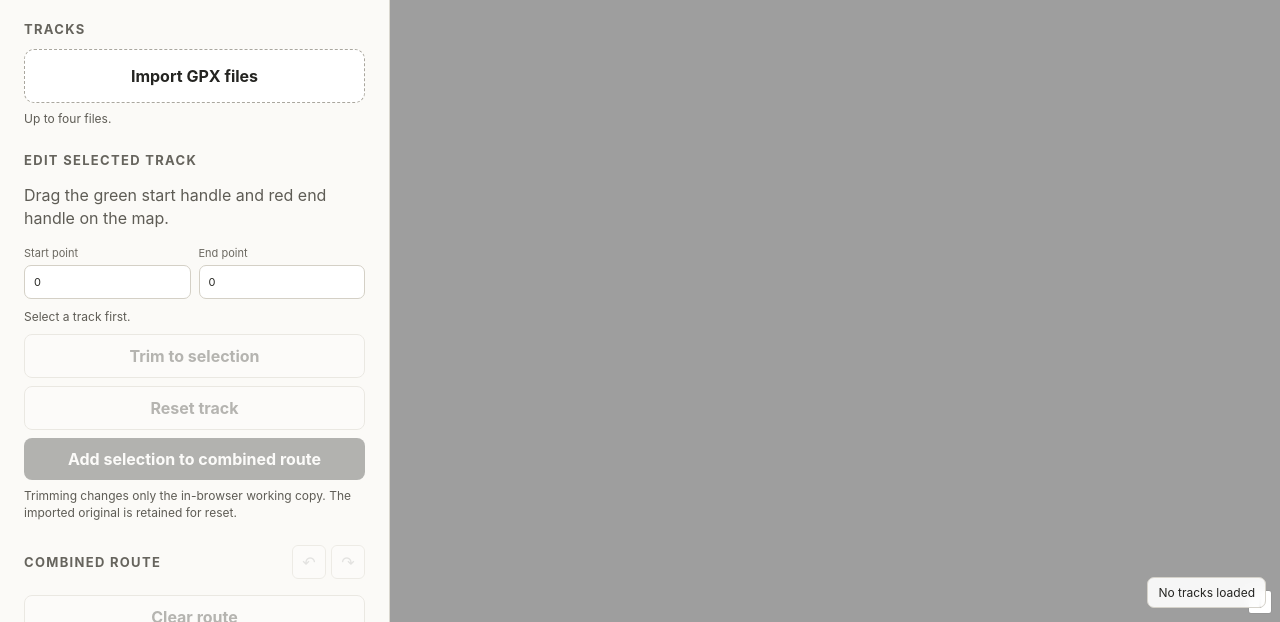
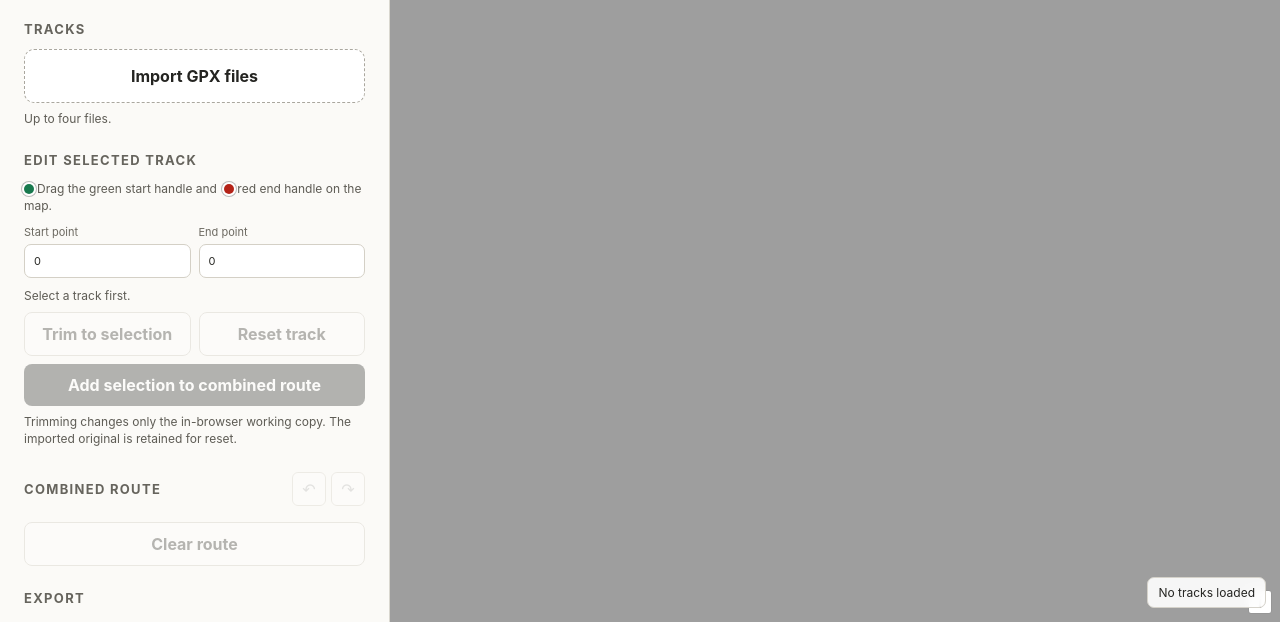
Before and after one commit to Mikkel-BS/gpx-tools, a website built with Vite: page index.html in a window 1280 px wide. Shown: the part 178-800 px from the top of the page. Built offline with nearby package versions, Linux system fonts and the light colour scheme.

Commit message:
Style draggable selection and selected route pieces

```diff
--- a/src/styles.css
+++ b/src/styles.css
@@ -17,6 +17,10 @@ h2 { font-size: 13px; text-transform: uppercase; letter-spacing: .1em; margin: 0
 .import:hover { border-color: #65635d; }
 .import input { display: none; }
 .hint { font-size: 12px; margin: 7px 0 0; }
+.selection-instruction { margin: 0 0 10px; font-size: 12px; }
+.handle-dot { display: inline-block; width: 10px; height: 10px; border-radius: 50%; margin-right: 3px; vertical-align: -1px; box-shadow: 0 0 0 2px #fff, 0 0 0 3px #bbb; }
+.handle-dot.start { background: #18794e; }
+.handle-dot.end { background: #b42318; margin-left: 4px; }
 .track-card { display: grid; grid-template-columns: 1fr auto; gap: 8px; margin-top: 8px; padding: 5px; border: 1px solid #ddd9d0; border-radius: 9px; background: white; }
 .track-card.selected { border-color: #33332f; box-shadow: 0 0 0 1px #33332f; }
 .track-main { border: 0; background: transparent; text-align: left; padding: 7px; cursor: pointer; min-width: 0; }
@@ -26,13 +30,15 @@ h2 { font-size: 13px; text-transform: uppercase; letter-spacing: .1em; margin: 0
 .range-grid { display: grid; grid-template-columns: 1fr 1fr; gap: 8px; margin-bottom: 9px; }
 .range-grid label { display: grid; gap: 5px; font-size: 11px; color: #6c6961; }
 .range-grid input { width: 100%; border: 1px solid #d4d0c6; border-radius: 7px; padding: 9px; background: white; color: #282824; }
+.button-row { display: grid; grid-template-columns: 1fr 1fr; gap: 8px; }
 .primary, .secondary { width: 100%; border-radius: 8px; padding: 11px 13px; font-weight: 650; cursor: pointer; margin-top: 8px; }
 .primary { border: 0; background: #2d302d; color: white; }
 .secondary { border: 1px solid #cbc7bd; background: #fff; color: #35342f; }
 .primary:disabled, .secondary:disabled, .history button:disabled, .piece-controls button:disabled { opacity: .35; cursor: default; }
 .history { display: flex; gap: 5px; }
 .history button, .piece-controls button { border: 1px solid #d4d0c6; border-radius: 6px; background: white; min-width: 34px; min-height: 34px; cursor: pointer; }
-.piece-card { border: 1px solid #ddd9d0; border-radius: 9px; background: white; padding: 9px; margin-top: 8px; }
+.piece-card { border: 1px solid #ddd9d0; border-radius: 9px; background: white; padding: 9px; margin-top: 8px; cursor: pointer; }
+.piece-card.selected { border-color: #c88900; box-shadow: 0 0 0 1px #c88900; background: #fffaf0; }
 .piece-info { min-width: 0; }
 .piece-controls { display: grid; grid-template-columns: repeat(4, 1fr); gap: 5px; margin-top: 8px; }
 .warnings { margin-top: 8px; }
```
